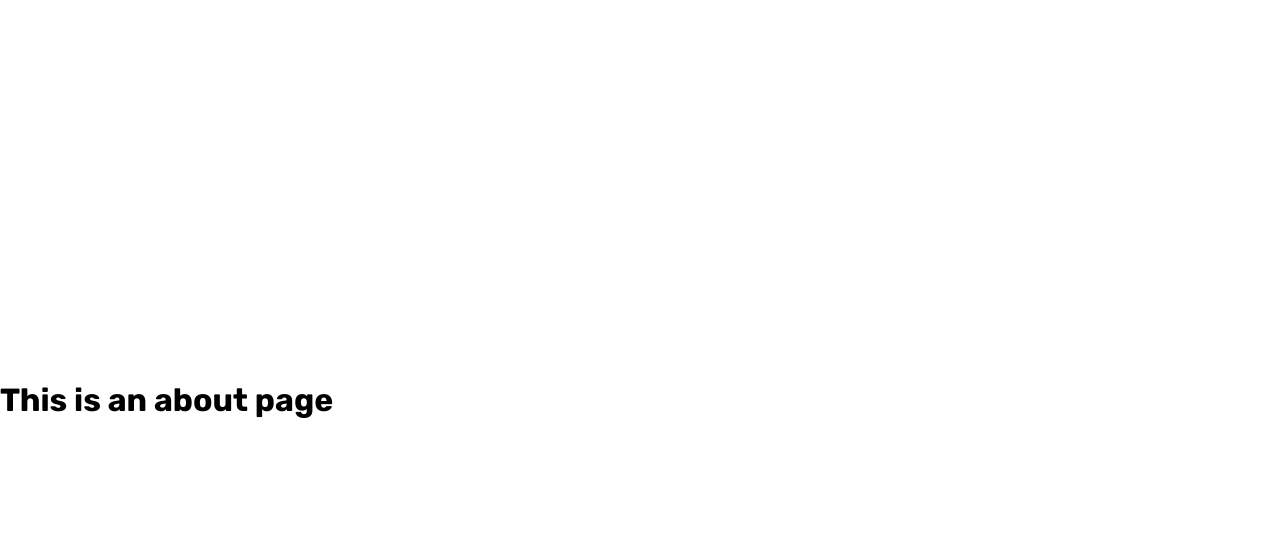
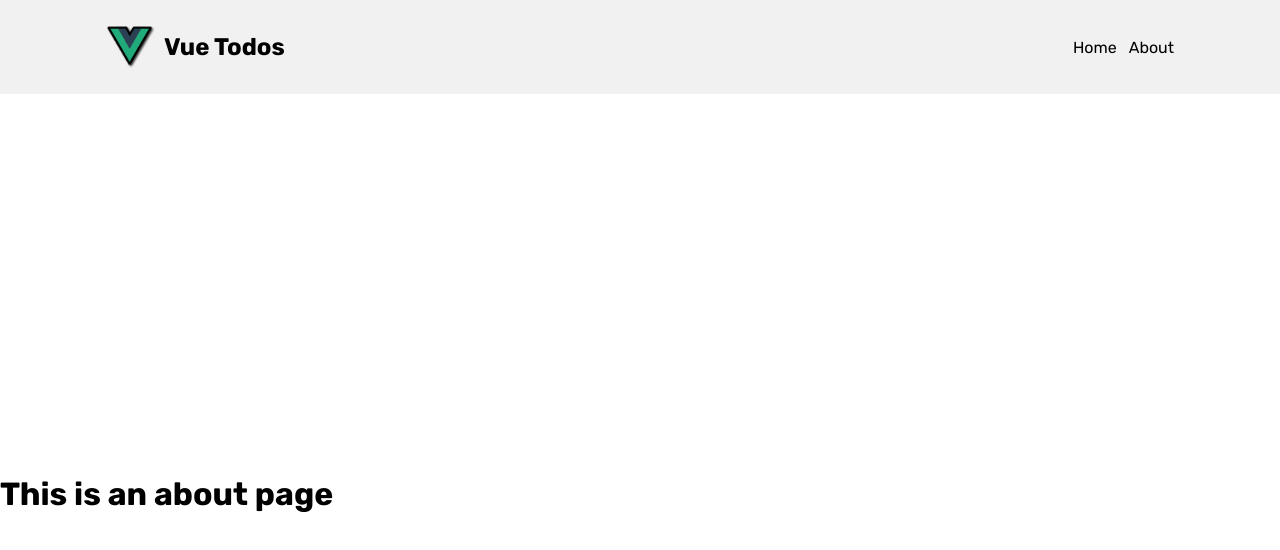
Before and after one commit to lum-jashari/vue-todos, a Vue app: page /about in a window 1280 px wide. Shown: the top 550 px of the page. Built offline with nearby package versions, Linux system fonts and the light colour scheme.

Commit message:
styled navbar and setup router

```diff
--- a/src/App.vue
+++ b/src/App.vue
@@ -1,8 +1,10 @@
 <script setup>
 import { RouterView } from "vue-router";
+import TodoHeader from "./components/TodoHeader.vue";
 </script>
 
 <template>
+    <TodoHeader />
     <RouterView />
 </template>
 
--- /dev/null
+++ b/src/components/TodoHeader.vue
@@ -0,0 +1,55 @@
+<script setup>
+import { RouterLink } from "vue-router";
+</script>
+
+<template>
+    <header>
+        <nav class="container">
+            <div class="branding">
+                <img src="../assets/Vue_Logo_Black.png" alt="" />
+                <h1>Vue Todos</h1>
+            </div>
+            <ul class="nav-routes">
+                <router-link to="/">Home</router-link>
+                <router-link to="/about">About</router-link>
+            </ul>
+        </nav>
+    </header>
+</template>
+
+<style lang="scss" scoped>
+header {
+    background-color: #f1f1f1;
+    nav {
+        display: flex;
+        align-items: center;
+        padding: 25px 16px;
+
+        .branding {
+            display: flex;
+            align-items: center;
+            gap: 8px;
+            img {
+                max-width: 50px;
+            }
+
+            h1 {
+                font-size: 24px;
+            }
+        }
+
+        .nav-routes {
+            display: flex;
+            flex: 1;
+            justify-content: flex-end;
+            gap: 12px;
+            list-style: none;
+
+            a {
+                text-decoration: none;
+                color: inherit;
+            }
+        }
+    }
+}
+</style>
```
Also changed, not shown: src/assets/Vue_Logo_Black.png (added).
